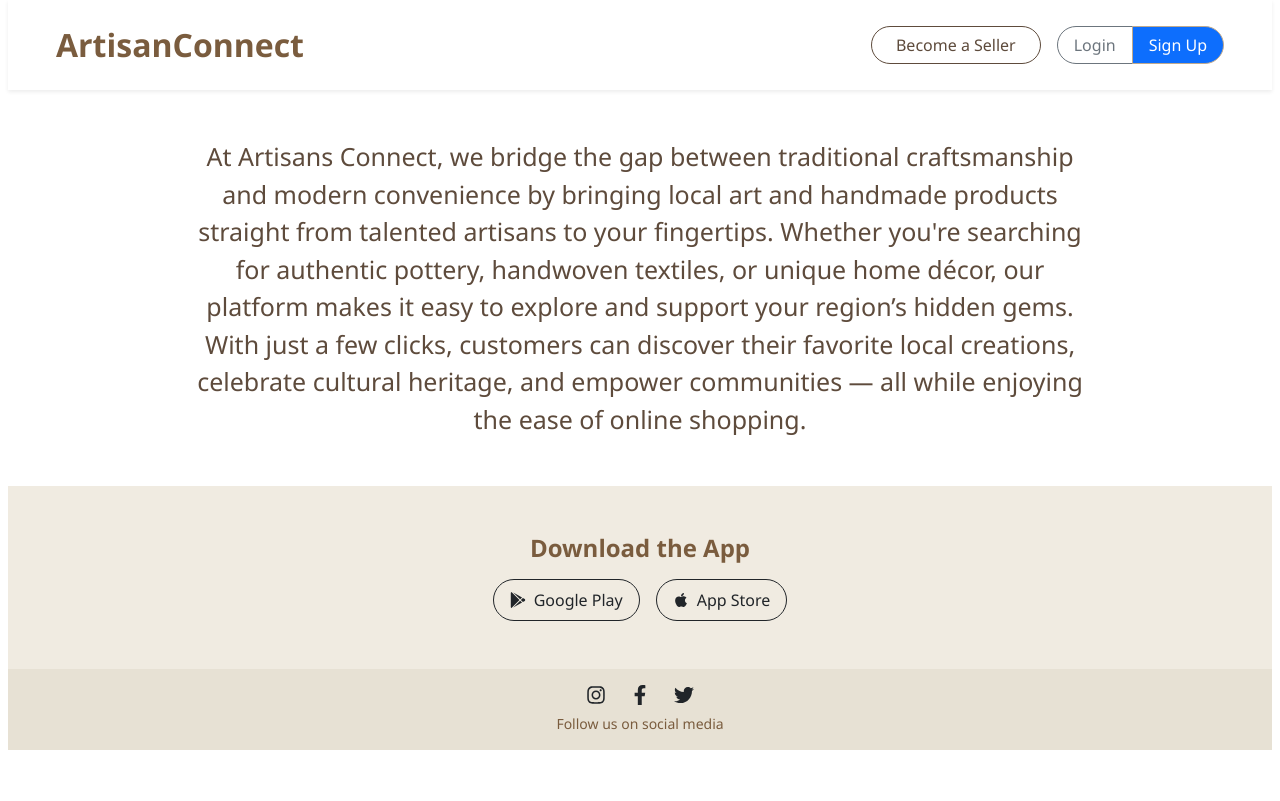
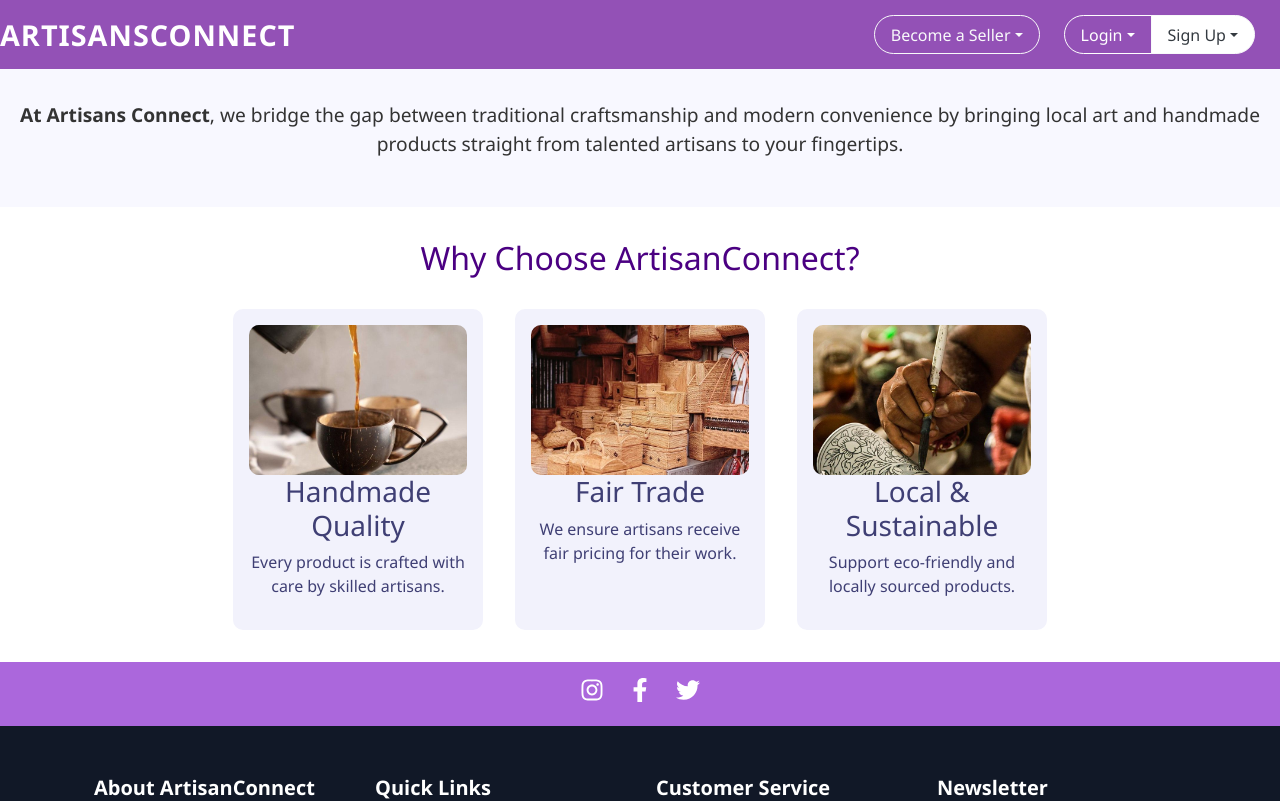
Before and after one commit to srishticampus/Artisan-Connect, a React (Vite) app in the folder client/: page / in a window 1280 px wide. Shown: the top 801 px of the page. Built offline with nearby package versions, Linux system fonts and the light colour scheme.

Commit message:
lanidng complete

```diff
--- a/client/src/App.tsx
+++ b/client/src/App.tsx
@@ -1,20 +1,21 @@
 import React from 'react';
 import { BrowserRouter, Route, Routes } from 'react-router-dom';
-import LandingPage from "./components/Landing/LandingPage.jsx"
+import LandingPage from "./components/Landing/LandingPage"
 import LoginForm from './components/auth/LoginForm';
 import RegisterForm from './components/auth/RegisterForm';
 import ProductDetail from './components/products/ProductDetail';
 import ProductList from './components/products/ProductList';
-
+import UserHome from "./components/home/UserHome"
 function App() {
   return (
     <BrowserRouter>
     <Routes>
       <Route path='/' element={<LandingPage/>} />
-      <Route path='/w' element={<LoginForm/>} />
-      <Route path='/e' element={<RegisterForm/>} />
-      <Route path='/r' element={<ProductDetail/>} />
-      <Route path='/e' element={<ProductList/>} />
+      <Route path='/user/login' element={<LoginForm/>} />
+      <Route path='/user/register' element={<RegisterForm/>} />
+      <Route path='/user/homepage' element={<UserHome/>} />
+      <Route path='/user/viewproductlist' element={<ProductDetail/>} />
+      <Route path='/user/viewproductdetails/:productid' element={<ProductList/>} />
     </Routes>
     </BrowserRouter>
   );
--- a/client/src/components/Landing/LandingPage.jsx
+++ b/client/src/components/Landing/LandingPage.jsx
@@ -1,63 +1,84 @@
-import React from 'react'
-import { Button, ButtonGroup, Navbar, Carousel, Container } from "react-bootstrap";
+import { Button, ButtonGroup, Navbar, Carousel } from "react-bootstrap";
 import { motion } from "framer-motion";
 import { FaGooglePlay, FaApple, FaInstagram, FaFacebookF, FaTwitter } from "react-icons/fa";
+import hero1 from "../../assets/hero1.jpg";
+import hero2 from "../../assets/hero2.jpg";
+import hero3 from "../../assets/hero3.jpg";
+import hero4 from "../../assets/hero4.jpg";
+import hero5 from "../../assets/hero5.jpg";
+import hero6 from "../../assets/hero6.jpg";
+import feature1 from "../../assets/feature1.jpg";
+import feature2 from "../../assets/feature2.jpg";
+import feature3 from "../../assets/feature3.jpg";
+import "./LandingPage.css";
+import NavLanding from "./NavLanding";
+import Footer from "../footer/Footer"
+
+export default function LandingPage() {
+  return (
+    <div className="landing-page">
+      {/* Navbar */}
+      <NavLanding/>
 
 
-function LandingPage() {
-  return (
-<div className="bg-white text-dark min-vh-100 px-2" style={{ scrollBehavior: "smooth", fontFamily: 'Segoe UI, sans-serif', overflowX: "hidden" }}>
-      {/* Navbar */}
-      <Navbar className="shadow-sm px-5 py-3 w-100 d-flex justify-content-between align-items-center mx-0">
-        <Navbar.Brand href="#" style={{ color: "#7a5c3e", fontWeight: "bold", fontSize: "2rem" }}>ArtisanConnect</Navbar.Brand>
-        <div className="d-flex gap-3 align-items-center">
-          <Button variant="outline-success" className="rounded-pill px-4" style={{borderColor:"#5e4b3c", color: "#5e4b3c", fontWeight: "500" }}>Become a Seller</Button>
-          <ButtonGroup>
-            <Button variant="outline-secondary" className="rounded-start-pill px-3" style={{fontWeight: "500" }}>Login</Button>
-            <Button variant="primary" className="rounded-end-pill px-3" style={{ borderColor: "#bfa98d", fontWeight: "500" }}>Sign Up</Button>
-          </ButtonGroup>
-        </div>
-      </Navbar>
 
-      {/* Description Section */}
-      <section className="container py-5">
+{/* Description Section */}
+      <section className="description-section">
         <motion.div
           initial={{ opacity: 0, y: 30 }}
           whileInView={{ opacity: 1, y: 0 }}
           transition={{ duration: 0.6 }}
         >
-          <p className="lead text-center" style={{ color: "#5e4b3c", fontSize: "25px", maxWidth: "900px", margin: "0 auto" }}>
-            <strong>At Artisans Connect</strong>, we bridge the gap between traditional craftsmanship and modern convenience by bringing local art and handmade products straight from talented artisans to your fingertips. Whether you're searching for authentic pottery, handwoven textiles, or unique home décor, our platform makes it easy to explore and support your region’s hidden gems. With just a few clicks, customers can discover their favorite local creations, celebrate cultural heritage, and empower communities — all while enjoying the ease of online shopping.
+          <p className="description-text">
+            <strong>At Artisans Connect</strong>, we bridge the gap between traditional craftsmanship and modern convenience by bringing local art and handmade products straight from talented artisans to your fingertips.
           </p>
         </motion.div>
       </section>
 
+      {/* Features Section */}
+      <section className="features-section">
+        <h2 className="features-title">Why Choose ArtisanConnect?</h2>
+        <div className="feature-cards">
+          <div className="feature-card">
+            <img src={feature1} alt="Handmade Quality" className="feature-img" />
+            <h3>Handmade Quality</h3>
+            <p>Every product is crafted with care by skilled artisans.</p>
+          </div>
+          <div className="feature-card">
+            <img src={feature2} alt="Fair Trade" className="feature-img" />
+            <h3>Fair Trade</h3>
+            <p>We ensure artisans receive fair pricing for their work.</p>
+          </div>
+          <div className="feature-card">
+            <img src={feature3} alt="Local & Sustainable" className="feature-img" />
+            <h3>Local & Sustainable</h3>
+            <p>Support eco-friendly and locally sourced products.</p>
+          </div>
+        </div>
+      </section>
 
-{/* CTA Section */}
-      <section className="text-center py-5" style={{ backgroundColor: "#f0ebe1" }}>
-        <h2 className="h4 fw-bold mb-3" style={{ color: "#7a5c3e" }}>Download the App</h2>
-        <div className="d-flex justify-content-center gap-3 flex-wrap">
-          <Button variant="outline-dark" className="d-flex align-items-center gap-2 px-3 py-2 rounded-pill">
-            <FaGooglePlay /> Google Play
+{/* CTA Section
+      <section className="cta-section">
+        <h2>Download the App</h2>
+        {/* <div className="cta-buttons">
+          <Button variant="light" className="cta-btn d-flex align-items-center justify-content-center">
+            <FaGooglePlay className="cta-icon" /> Google Play
           </Button>
-          <Button variant="outline-dark" className="d-flex align-items-center gap-2 px-3 py-2 rounded-pill">
-            <FaApple /> App Store
+          <Button variant="light" className="cta-btn d-flex align-items-center justify-content-center">
+            <FaApple className="cta-icon" /> App Store
           </Button>
         </div>
       </section>
-
-      {/* Social Media Strip */}
-      <section className="text-center py-3" style={{ backgroundColor:"#e7e1d4" }}>
-        <div className="d-flex justify-content-center gap-4">
-          <a href="#" className="text-dark fs-5"><FaInstagram /></a>
-          <a href="#" className="text-dark fs-5"><FaFacebookF /></a>
-          <a href="#" className="text-dark fs-5"><FaTwitter /></a>
+*/}
+      {/* Social Media Section */}
+      <section className="social-section">
+        <div className="social-icons">
+          <a href="#"><FaInstagram /></a>
+          <a href="#"><FaFacebookF /></a>
+          <a href="#"><FaTwitter /></a>
         </div>
-        <p className="mt-2 mb-0 small" style={{ color: "#7a5c3e" }}>Follow us on social media</p>
       </section>
+      <Footer/>
     </div>
-
-  )
+  );
 }
-
-export default LandingPage
--- /dev/null
+++ b/client/src/components/Landing/Landingpage.css
@@ -0,0 +1,174 @@
+.landing-page {
+    font-family: 'Segoe UI', Tahoma, Geneva, Verdana, sans-serif;
+    background-color: white;
+    color: #3f3f74;
+  }
+
+  /* Navbar */
+.navbar-custom {
+    background-color: #9351b6; /* Dark gray background */
+    padding: 0.8rem 2rem;
+  }
+
+  .navbar-custom .brand {
+    color: #fff;
+    font-size: 1.8rem;
+    font-weight: bold;
+    text-transform: uppercase;
+    letter-spacing: 1px;
+  }
+
+  .navbar-custom .brand:hover {
+    color: #ffcc00;
+    text-decoration: none;
+  }
+
+  .nav-buttons .btn,
+  .nav-buttons .dropdown-toggle {
+    border-radius: 20px;
+    padding: 0.4rem 1rem;
+    font-weight: 500;
+    transition: background-color 0.3s, color 0.3s;
+  }
+
+  .seller-btn {
+    margin-right: 1rem;
+  }
+
+  /* Button group spacing */
+  .nav-buttons .btn + .btn,
+  .nav-buttons .dropdown + .dropdown,
+  .nav-buttons .btn + .dropdown {
+    margin-left: 0.5rem;
+  }
+.login-btn .dropdown-toggle {
+    border: 1px solid #fff;
+    color: #fff;
+    background-color: transparent;
+  }
+
+  .signup-btn .dropdown-toggle {
+    background-color: #fff;
+    color: #343a40;
+    margin-right: 25px;
+  }
+
+  .dropdown-menu {
+    border-radius: 10px;
+    box-shadow: 0 4px 12px rgba(0,0,0,0.15);
+    font-size: 0.95rem;
+  }
+
+  .dropdown-item:hover {
+    background-color: #ffcc00;
+    color: #000;
+  }
+
+
+  /* Carousel */
+  .carousel-section {
+    margin-top: 1rem;
+  }
+
+  .carousel-img {
+    width: 100%;
+    height: 500px;
+    object-fit: cover;
+  }
+
+  .carousel-caption {
+    background-color: rgba(0, 0, 0, 0.5);
+    border-radius: 10px;
+    padding: 1rem;
+  }
+
+  /* Description */
+  .description-section {
+    padding: 2rem 1rem;
+    background-color: #f8f8ff;
+    text-align: center;
+  }
+.description-text {
+    font-size: 1.2rem;
+    color: #333;
+  }
+
+  /* Features */
+  .features-section {
+    padding: 2rem 1rem;
+    text-align: center;
+  }
+
+  .features-title {
+    margin-bottom: 2rem;
+    color: indigo;
+  }
+
+  .feature-cards {
+    display: flex;
+    flex-wrap: wrap;
+    justify-content: center;
+    gap: 2rem;
+  }
+
+  .feature-card {
+    width: 250px;
+    padding: 1rem;
+    background-color: #f2f2fc;
+    border-radius: 10px;
+  }
+
+  .feature-img {
+    width: 100%;
+    height: 150px;
+    object-fit: cover;
+    border-radius: 10px;
+  }
+
+  /* CTA Section */
+  .cta-section {
+    background-color: #e6e6fa;
+    padding: 2rem 1rem;
+    text-align: center;
+  }
+
+  .cta-buttons {
+    display: flex;
+    justify-content: center;
+    gap: 1rem;
+    flex-wrap: wrap;
+    margin-top: 1rem;
+  }
+
+  .cta-btn {
+    border-radius: 50px;
+    padding: 0.5rem 1.5rem;
+    font-weight: 500;
+    display: flex;
+    align-items: center;
+    justify-content: center;
+    gap: 0.5rem;
+  }
+.cta-icon {
+    font-size: 1.2rem;
+  }
+
+  /* Social Section */
+  .social-section {
+    background-color: rgb(171, 103, 220);
+    color: white;
+    text-align: center;
+    padding: 1rem;
+  }
+
+  .social-icons {
+    display: flex;
+    justify-content: center;
+    gap: 1.5rem;
+    font-size: 1.5rem;
+    margin-bottom: 0.5rem;
+  }
+
+  .social-icons a {
+    color: white;
+  }
--- /dev/null
+++ b/client/src/components/Landing/NavLanding.jsx
@@ -0,0 +1,43 @@
+import React from 'react';
+import { Button, ButtonGroup, Navbar, Dropdown, DropdownButton } from "react-bootstrap";
+import './LandingPage.css';
+import { Link } from 'react-router-dom';
+
+function NavLanding() {
+  return (
+    <div>
+      <Navbar className="navbar-custom" expand="lg">
+        <Navbar.Brand href="#" className="brand">ArtisansConnect</Navbar.Brand>
+        <Navbar.Toggle aria-controls="basic-navbar-nav" />
+        <Navbar.Collapse className="justify-content-end">
+          <div className="nav-buttons d-flex gap-2 align-items-center">
+
+            {/* Become a Seller Dropdown */}
+            <DropdownButton variant="outline-light" title="Become a Seller" className="seller-btn">
+              <Dropdown.Item href="#/seller-login">Login</Dropdown.Item>
+              <Dropdown.Item href="#/seller-register">Register</Dropdown.Item>
+            </DropdownButton>
+
+            <ButtonGroup>
+              {/* Login Dropdown */}
+              <DropdownButton as={ButtonGroup} variant="outline-light" title="Login" className="login-btn">
+              <Dropdown.Item href="#/signup/customer"><Link to="/user/login">User</Link></Dropdown.Item>
+                <Dropdown.Item href="#/login/delivery-partner">Delivery Partner</Dropdown.Item>
+                <Dropdown.Item href="#/login/admin">Administrator</Dropdown.Item>
+              </DropdownButton>
+
+              {/* Sign Up Dropdown */}
+              <DropdownButton as={ButtonGroup} variant="light" title="Sign Up" className="signup-btn">
+              <Dropdown.Item href=""><Link to="/user/register">User</Link></Dropdown.Item>
+                <Dropdown.Item href="#/signup/delivery-partner">Delivery Partner</Dropdown.Item>
+              </DropdownButton>
+            </ButtonGroup>
+
+          </div>
+        </Navbar.Collapse>
+      </Navbar>
+    </div>
+  );
+}
+
+export default NavLanding;
```
